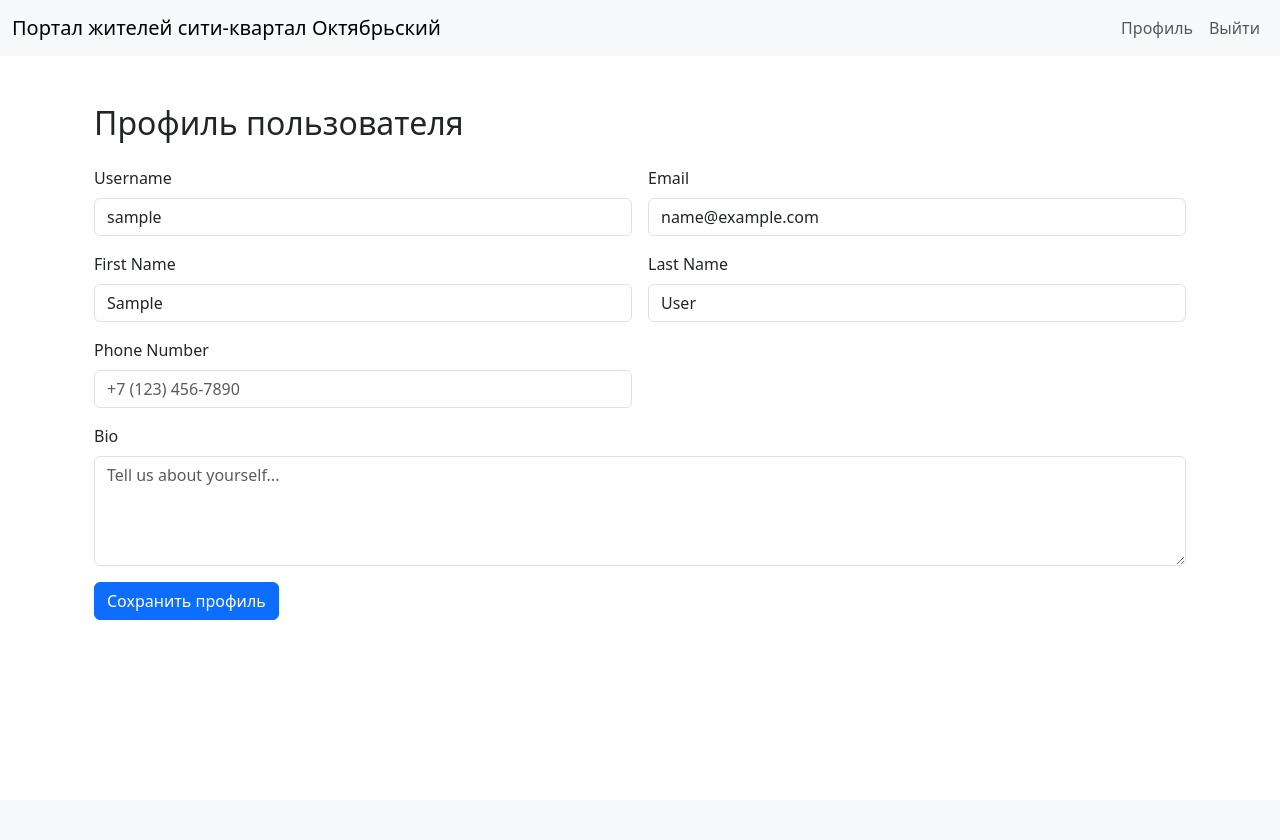
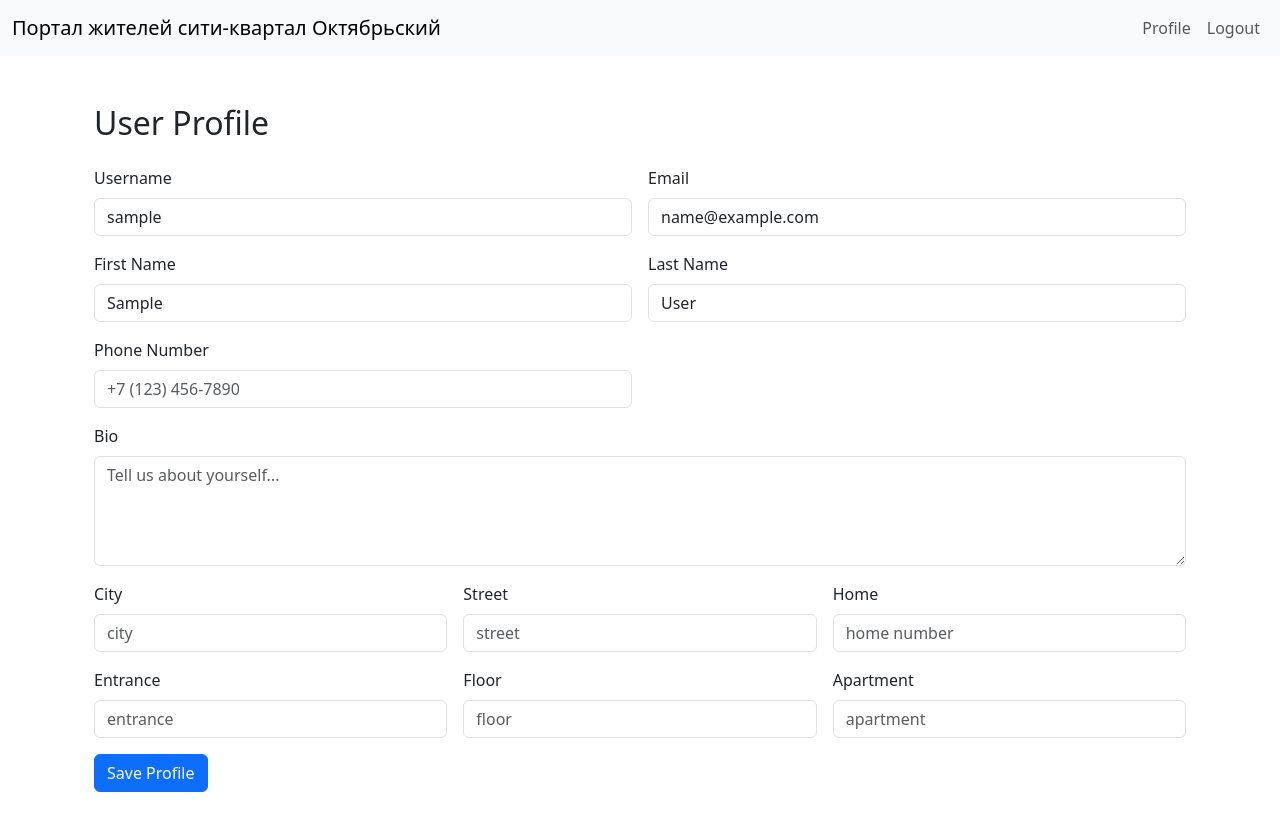
Before and after one commit to kirshinn/octobers_city_app, a Django app: template baseapp/templates/profile/index.html in a window 1280 px wide. Before the commit the page ends 620 px from the top, so only its background shows below. Run offline with Django 5.2, Linux system fonts and the light colour scheme; the template is opened without the code that fills it, so the values that code supplies are empty; the visitor is signed in with stand-in values (Sample User, id 1); some libraries are stand-ins or nearby versions.

Commit message:
update user profile ~1

```diff
--- a/baseapp/forms.py
+++ b/baseapp/forms.py
@@ -68,12 +68,15 @@ class ProfileForm(forms.ModelForm):
     last_name = forms.CharField(max_length=30)
     phone = forms.CharField(max_length=15)
 
+    home = forms.IntegerField(max_value=3)
+
     class Meta:
         model = Profile
         fields = ['bio']
 
     def __init__(self, *args, **kwargs):
         user = kwargs.pop('user', None)
+        address = kwargs.pop('address', None)
         super().__init__(*args, **kwargs)
         if user:
             self.fields['username'].initial = user.username
@@ -81,3 +84,6 @@ class ProfileForm(forms.ModelForm):
             self.fields['first_name'].initial = user.first_name
             self.fields['last_name'].initial = user.last_name
             self.fields['phone'].initial = user.phone
+
+        if address:
+            self.fields['home'].initial = address.home
--- a/baseapp/templates/base.html
+++ b/baseapp/templates/base.html
@@ -1,6 +1,6 @@
 {% load static %}
 <!DOCTYPE html>
-<html lang="ru">
+<html lang="en">
 <head>
     <meta charset="UTF-8">
     <meta name="viewport" content="width=device-width, initial-scale=1.0">
@@ -19,17 +19,17 @@
                 <ul class="navbar-nav ms-auto">
                     {% if user.is_authenticated %}
                         <li class="nav-item">
-                            <a class="nav-link" href="{% url 'profile' %}">Профиль</a>
+                            <a class="nav-link" href="{% url 'profile' %}">Profile</a>
                         </li>
                         <li class="nav-item">
-                            <a class="nav-link" href="{% url 'logout' %}">Выйти</a>
+                            <a class="nav-link" href="{% url 'logout' %}">Logout</a>
                         </li>
                     {% else %}
                         <li class="nav-item">
-                            <a class="nav-link" href="{% url 'login' %}">Войти</a>
+                            <a class="nav-link" href="{% url 'login' %}">Sign in</a>
                         </li>
                         <li class="nav-item">
-                            <a class="nav-link" href="{% url 'register' %}">Регистрация</a>
+                            <a class="nav-link" href="{% url 'register' %}">Register</a>
                         </li>
                     {% endif %}
                 </ul>
--- a/baseapp/templates/profile/index.html
+++ b/baseapp/templates/profile/index.html
@@ -1,10 +1,10 @@
 {% extends 'base.html' %}
 
-{% block title %}Профиль - {{ user.username }}{% endblock %}
+{% block title %}Profile - {{ user.username }}{% endblock %}
 
 {% block content %}
 <div class="container my-5">
-    <h2 class="mb-4">Профиль пользователя</h2>
+    <h2 class="mb-4">User Profile</h2>
     <form method="post" class="row g-3 needs-validation" novalidate>
         {% csrf_token %}
 
@@ -110,9 +110,111 @@
             </div>
         </div>
 
+        <!-- User Address City -->
+        <div class="col-md-4">
+            <label for="city" class="form-label">City</label>
+            <input
+                type="text"
+                name="city"
+                id="city"
+                class="form-control"
+                value="{{ user.address.city }}"
+                placeholder="city"
+                required
+            >
+            <div class="invalid-feedback">
+                Please enter a valid city.
+            </div>
+        </div>
+
+        <!-- User Address Street -->
+        <div class="col-md-4">
+            <label for="street" class="form-label">Street</label>
+            <input
+                type="text"
+                name="street"
+                id="street"
+                class="form-control"
+                value="{{ user.address.street }}"
+                placeholder="street"
+                required
+            >
+            <div class="invalid-feedback">
+                Please enter a valid street.
+            </div>
+        </div>
+
+        <!-- User Address Home -->
+        <div class="col-md-4">
+            <label for="home" class="form-label">Home</label>
+            <input
+                type="number"
+                name="home"
+                id="home"
+                class="form-control"
+                value="{{ user.address.home }}"
+                placeholder="home number"
+                required
+            >
+            <div class="invalid-feedback">
+                Please enter a valid home number.
+            </div>
+        </div>
+
+        <!-- User Address Entrance -->
+        <div class="col-md-4">
+            <label for="entrance" class="form-label">Entrance</label>
+            <input
+                type="number"
+                name="entrance"
+                id="entrance"
+                class="form-control"
+                value="{{ user.address.entrance }}"
+                placeholder="entrance"
+                required
+            >
+            <div class="invalid-feedback">
+                Please enter a valid entrance.
+            </div>
+        </div>
+
+        <!-- User Address Floor -->
+        <div class="col-md-4">
+            <label for="floor" class="form-label">Floor</label>
+            <input
+                type="number"
+                name="floor"
+                id="floor"
+                class="form-control"
+                value="{{ user.address.floor }}"
+                placeholder="floor"
+                required
+            >
+            <div class="invalid-feedback">
+                Please enter a valid floor.
+            </div>
+        </div>
+
+        <!-- User Address Apartment -->
+        <div class="col-md-4">
+            <label for="apartment" class="form-label">Apartment</label>
+            <input
+                type="number"
+                name="apartment"
+                id="apartment"
+                class="form-control"
+                value="{{ user.address.apartment }}"
+                placeholder="apartment"
+                required
+            >
+            <div class="invalid-feedback">
+                Please enter a valid apartment.
+            </div>
+        </div>
+
         <!-- Submit Button -->
         <div class="col-12">
-            <button class="btn btn-primary" type="submit">Сохранить профиль</button>
+            <button class="btn btn-primary" type="submit">Save Profile</button>
         </div>
     </form>
 </div>
--- a/octobers_city_app/settings.py
+++ b/octobers_city_app/settings.py
@@ -37,6 +37,7 @@ INSTALLED_APPS = [
     'django.contrib.sessions',
     'django.contrib.messages',
     'django.contrib.staticfiles',
+    'formtools',
     'core',
     'accounts',
     'baseapp'
--- a/requirements.txt
+++ b/requirements.txt
@@ -2,6 +2,7 @@ asgiref==3.8.1
 certifi==2025.4.26
 charset-normalizer==3.4.2
 Django==5.2.1
+django-formtools==2.5.1
 filelock==3.18.0
 fsspec==2025.3.2
 huggingface-hub==0.31.2
```
Also changed, not shown: baseapp/views.py (+6 -1 lines).
